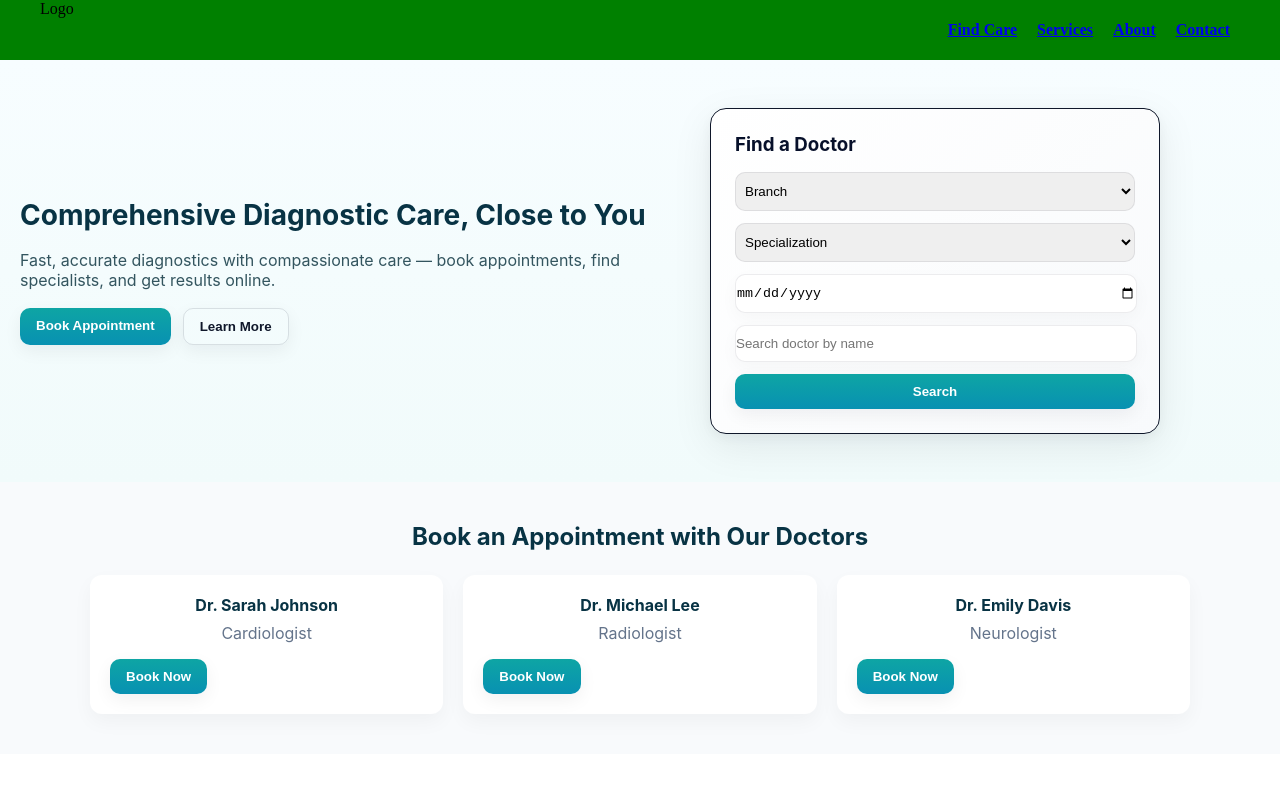
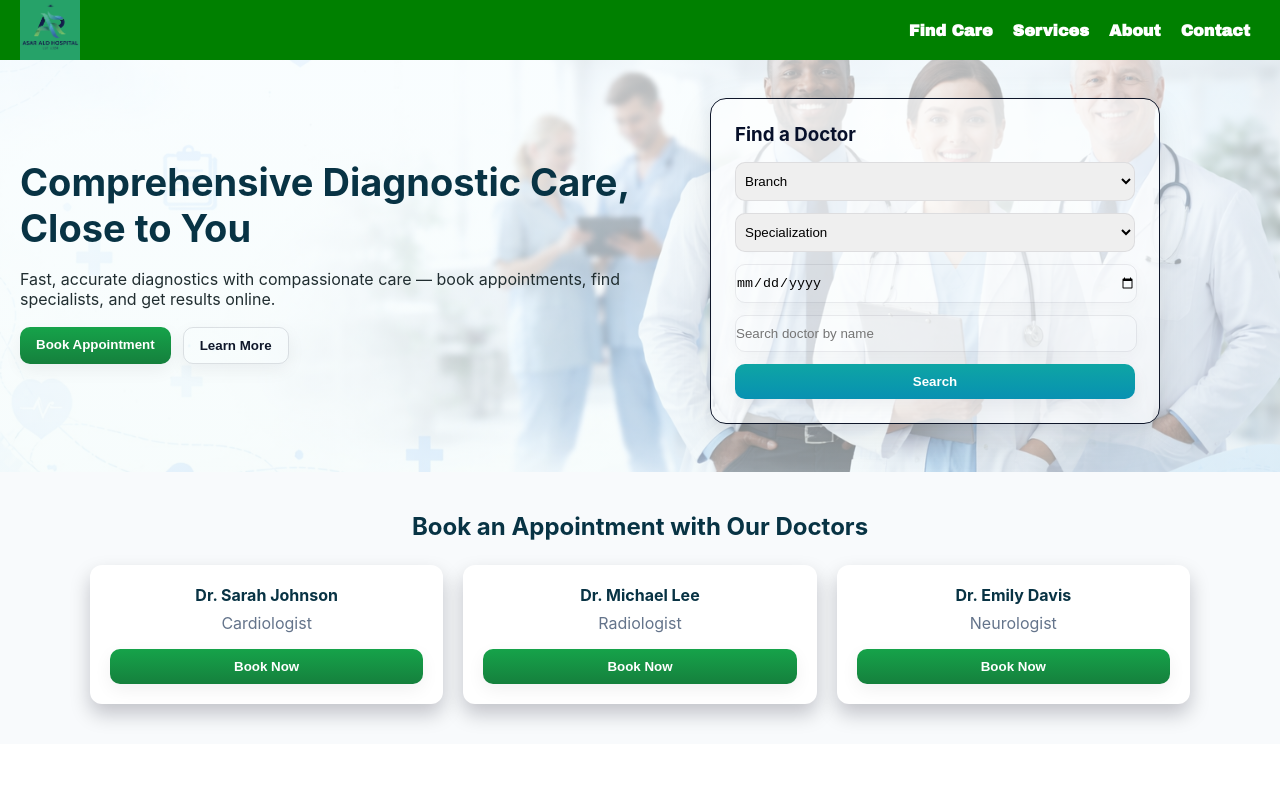
Before and after one commit to DarkEgale/Asar-Alo, a React (Vite) app in the folder my-react-app/: page / in a window 1280 px wide. Shown: the top 786 px of the page. Built offline with nearby package versions, Linux system fonts and the light colour scheme.

Commit message:
buttons Update

```diff
--- a/my-react-app/src/Components/Input/Input.module.css
+++ b/my-react-app/src/Components/Input/Input.module.css
@@ -6,6 +6,7 @@
   min-width: 100%;
   outline: none;
   box-shadow: 0 6px 18px rgba(16,24,40,0.03);
+  background: none;
 }
 .select{padding: 10px 5px; border-radius: 10px; border: 1px solid rgba(15,23,42,0.08); min-width: 100%; }.textarea{
   padding: 10px 12px;
--- a/my-react-app/src/Components/NavigationMenu/Navbar.css
+++ b/my-react-app/src/Components/NavigationMenu/Navbar.css
@@ -1,3 +1,6 @@
+
+
+
 .nav_bar {
     width: 100%;
     height: 60px;
@@ -5,7 +8,8 @@
     display: flex;
     justify-content: center;
     align-items: center;
-    position: relative;
+    position: fixed;
+    font-family: 'Archivo Black', sans-serif;
 }
 
 .nav-container {
@@ -13,13 +17,18 @@
     justify-content: space-between;
     align-items: center;
     width: 100%;
-    max-width: 1200px;
+    max-width: 1900px;
     padding: 0 20px;
 }
 
 .nav-logo {
     width: 60px;
     height: 60px;
+}
+.nav-logo img {
+    width: 100%;
+    height: 100%;
+    object-fit: contain;
 }
 
 .hamburger {
@@ -59,6 +68,11 @@
     border-radius: 10px;
 }
 
+.nav_link {
+    text-decoration: none;
+    color: white;
+}
+
 @media (max-width: 768px) {
     .hamburger {
         display: flex;
@@ -88,5 +102,7 @@
         width: 100%;
         text-align: center;
         padding: 15px 0;
+        text-decoration: none;
     }
+
 }
--- a/my-react-app/src/Components/NavigationMenu/Navbar.jsx
+++ b/my-react-app/src/Components/NavigationMenu/Navbar.jsx
@@ -11,17 +11,17 @@ export default function Navbar(){
     return(
         <nav className="nav_bar">
             <div className="nav-container">
-                <div className="nav-logo">Logo</div>
+                <div className="nav-logo"><Link to="/"><img src={logo} alt="Asar Alo Logo" /></Link></div>
                 <button className="hamburger" onClick={toggleMenu}>
                     <span className="bar"></span>
                     <span className="bar"></span>
                     <span className="bar"></span>
                 </button>
                 <ul className={menuOpen ? 'nav-menu active' : 'nav-menu'}>
-                    <li><Link to="/find-care" onClick={() => setMenuOpen(false)}>Find Care</Link></li>
-                    <li><Link to="/services" onClick={() => setMenuOpen(false)}>Services</Link></li>
-                    <li><Link to="/about" onClick={() => setMenuOpen(false)}>About</Link></li>
-                    <li><Link to="/contact" onClick={() => setMenuOpen(false)}>Contact</Link></li>
+                    <li><Link to="/find-care" onClick={() => setMenuOpen(false)} className='nav_link'>Find Care</Link></li>
+                    <li><Link to="/services" onClick={() => setMenuOpen(false)}className='nav_link'>Services</Link></li>
+                    <li><Link to="/about" onClick={() => setMenuOpen(false)}className='nav_link'>About</Link></li>
+                    <li><Link to="/contact" onClick={() => setMenuOpen(false)}className='nav_link'>Contact</Link></li>
                 </ul>
             </div>
         </nav>
--- a/my-react-app/src/Pages/About/About.css
+++ b/my-react-app/src/Pages/About/About.css
@@ -1,5 +1,5 @@
 .about-page {
-  padding: 40px 20px;
+  padding: 60px 20px;
   background: #f8fafc;
   min-height: 100vh;
 }
--- a/my-react-app/src/Pages/Contact/Contact.css
+++ b/my-react-app/src/Pages/Contact/Contact.css
@@ -2,6 +2,7 @@
   padding: 40px 20px;
   background: #f8fafc;
   min-height: 100vh;
+  padding-top: 50px;
 }
 
 .page-container {
--- a/my-react-app/src/Pages/FindCare/FindCare.css
+++ b/my-react-app/src/Pages/FindCare/FindCare.css
@@ -2,6 +2,7 @@
   padding: 40px 20px;
   background: #f8fafc;
   min-height: 100vh;
+  padding-top: 50px;
 }
 
 .page-container {
--- a/my-react-app/src/Pages/Home/Home.jsx
+++ b/my-react-app/src/Pages/Home/Home.jsx
@@ -65,7 +65,7 @@ export default function Home(){
             <h1>Comprehensive Diagnostic Care, Close to You</h1>
             <p>Fast, accurate diagnostics with compassionate care — book appointments, find specialists, and get results online.</p>
             <div className={styles.ctaRow}>
-              <Button variant="primary">Book Appointment</Button>
+              <Button variant="success">Book Appointment</Button>
               <Button variant="outline">Learn More</Button>
             </div>
           </div>
@@ -88,17 +88,17 @@ export default function Home(){
                         <div className={styles.doctorCard}>
                             <h4>Dr. Sarah Johnson</h4>
                             <p>Cardiologist</p>
-                            <Button variant="primary">Book Now</Button>
+                            <Button variant="success">Book Now</Button>
                         </div>
                         <div className={styles.doctorCard}>
                             <h4>Dr. Michael Lee</h4>
                             <p>Radiologist</p>
-                            <Button variant="primary">Book Now</Button>
+                            <Button variant="success">Book Now</Button>
                         </div>
                         <div className={styles.doctorCard}>
                             <h4>Dr. Emily Davis</h4>
                             <p>Neurologist</p>
-                            <Button variant="primary">Book Now</Button>
+                            <Button variant="success">Book Now</Button>
                         </div>
                     </div>
                 </div>
--- a/my-react-app/src/Pages/Home/Home.module.css
+++ b/my-react-app/src/Pages/Home/Home.module.css
@@ -1,12 +1,17 @@
 .page {
   font-family: Inter, ui-sans-serif, system-ui, -apple-system, 'Segoe UI', Roboto, 'Helvetica Neue', Arial;
-  color: #07102a;margin: 0;padding: 0;
+  color: #07102a;margin: 0;padding-top: 50px;
 }
 
 .hero {
   padding: 48px 20px;
-  background: linear-gradient(180deg, #f7fdff 0%, #f1fbfb 100%);
+  background: linear-gradient(180deg, #f7fdffb2 0%, #f1fbfb8a 100%),
+              url('../../assets/images/hero.png');
+  background-repeat: no-repeat;
+  background-position: center;
+  background-size: cover;
 }
+
 
 .heroInner {
   width: calc(100% - 100px);
@@ -14,6 +19,7 @@
   gap: 28px;
   align-items: stretch;
   justify-content: space-around;
+  background: transparent;
 }
 
 .heroText {
@@ -25,13 +31,13 @@
 }
 
 .heroText h1 {
-  font-size: 28px;
+  font-size: 38px;
   margin: 0;
   color: #083344;
 }
 
 .heroText p {
-  color: #33555f;
+  color: #212e31;
 }
 
 .ctaRow {
@@ -41,7 +47,7 @@
 
 .heroCard {
   width: 400px;
-  background: linear-gradient(135deg, #ffffff 0%, #f8fafc 100%);
+  background: #ffffff95;
   padding: 24px;
   border-radius: 16px;
   box-shadow: 0 12px 40px rgba(2, 6, 23, 0.08), 0 4px 12px rgba(2, 6, 23, 0.04);
@@ -53,7 +59,7 @@
 
 .searchForm {
   display: flex;
-
+  background: transparent;
   flex-direction: column;
   gap: 12px;
 }
@@ -76,6 +82,7 @@
 .searchForm .field {
   width: 100%;
   display: block;
+  background: none;
 }
 
 .searchForm .input {
@@ -88,6 +95,7 @@
   border: 1px solid rgba(15, 23, 42, 0.08);
   outline: none;
   box-shadow: 0 2px 8px rgba(16, 24, 40, 0.03);
+  background: black;
 }
 
 .searchForm .select {
@@ -104,6 +112,13 @@
 .searchForm .button {
   width: 100%;
   text-align: center !important;
+}
+.price_search{
+  display: flex;
+  justify-content: center;
+  align-items: center;
+  width: 750px;
+  border: 1px solid black;
 }
 
 .info {
@@ -277,8 +292,11 @@
   background: #fff;
   padding: 20px;
   border-radius: 12px;
-  box-shadow: 0 8px 20px rgba(2, 6, 23, 0.04);
+  box-shadow: 0 10px 20px rgba(2, 6, 23, 0.221);
   text-align: center;
+  display: flex;
+  justify-content: center;
+  flex-direction: column;
 }
 
 .doctorCard h4 {
@@ -304,16 +322,21 @@
 .searchBar {
   max-width: 500px;
   margin: 0 auto 24px;
+  display: flex;
+  justify-content: center;
+  flex-direction: row;
 }
 
 .searchContainer {
   display: flex;
-  gap: 12px;
-  align-items: center;
+  flex-direction: row;
+  width: fit-content;
+  justify-content: space-between;
 }
 
 .searchContainer .input {
   flex: 1;
+  width: 500px !important;
   border-radius: 25px;
   border: 2px solid #e5e7eb;
   padding: 12px 16px;
--- a/my-react-app/src/Pages/Services/Services.css
+++ b/my-react-app/src/Pages/Services/Services.css
@@ -2,6 +2,7 @@
   padding: 40px 20px;
   background: #f8fafc;
   min-height: 100vh;
+  padding-top: 50px;
 }
 
 .page-container {
--- a/my-react-app/src/Pages/Services/Services.jsx
+++ b/my-react-app/src/Pages/Services/Services.jsx
@@ -30,7 +30,6 @@ const Services = () => {
   return (
     <div className="services-page">
       <div className="page-container">
-        <h1>Our Services</h1>
         <ServiceSection services={services} />
       </div>
     </div>
--- a/my-react-app/src/index.css
+++ b/my-react-app/src/index.css
@@ -1,3 +1,5 @@
+@import url('https://fonts.googleapis.com/css2?family=Archivo+Black&display=swap');
+
 *{
   margin: 0;
   padding: 0;
```
Also changed, not shown: my-react-app/src/assets/images/hero.png (added), 1 other file (tests, documents, lock files or other folders).
